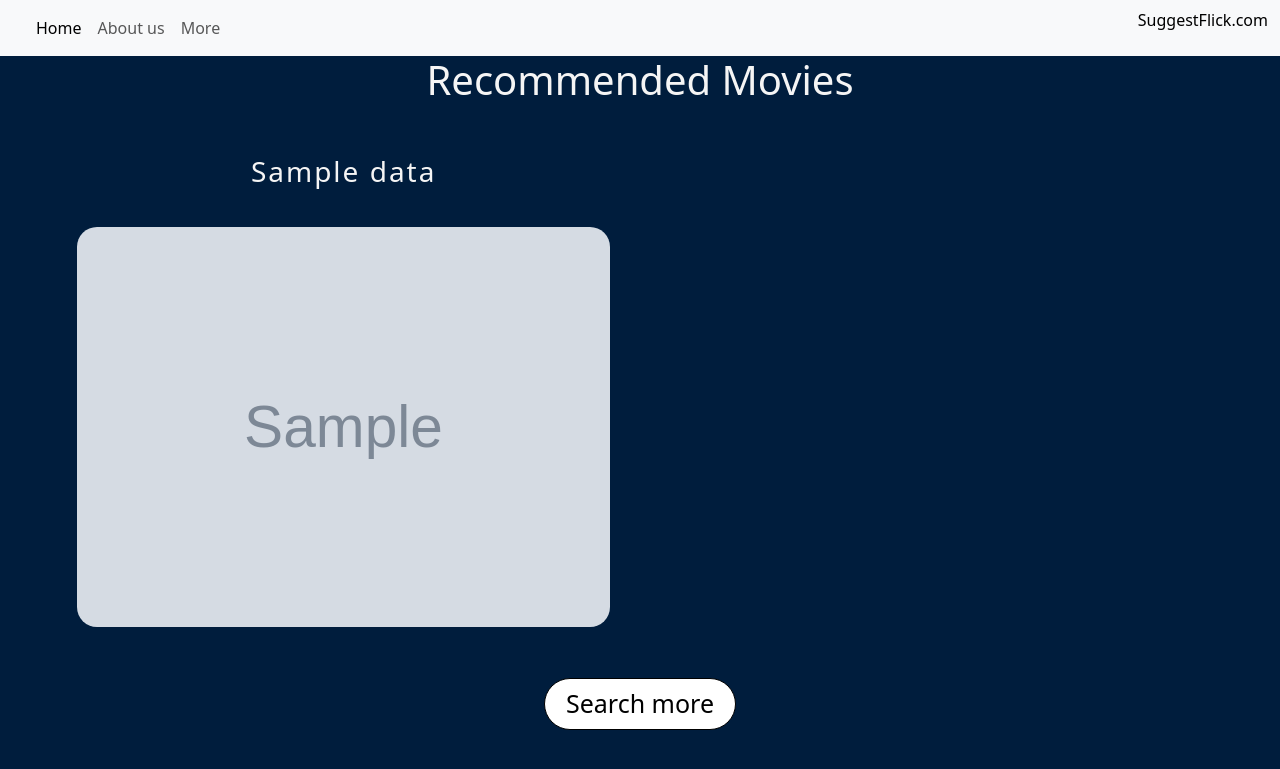
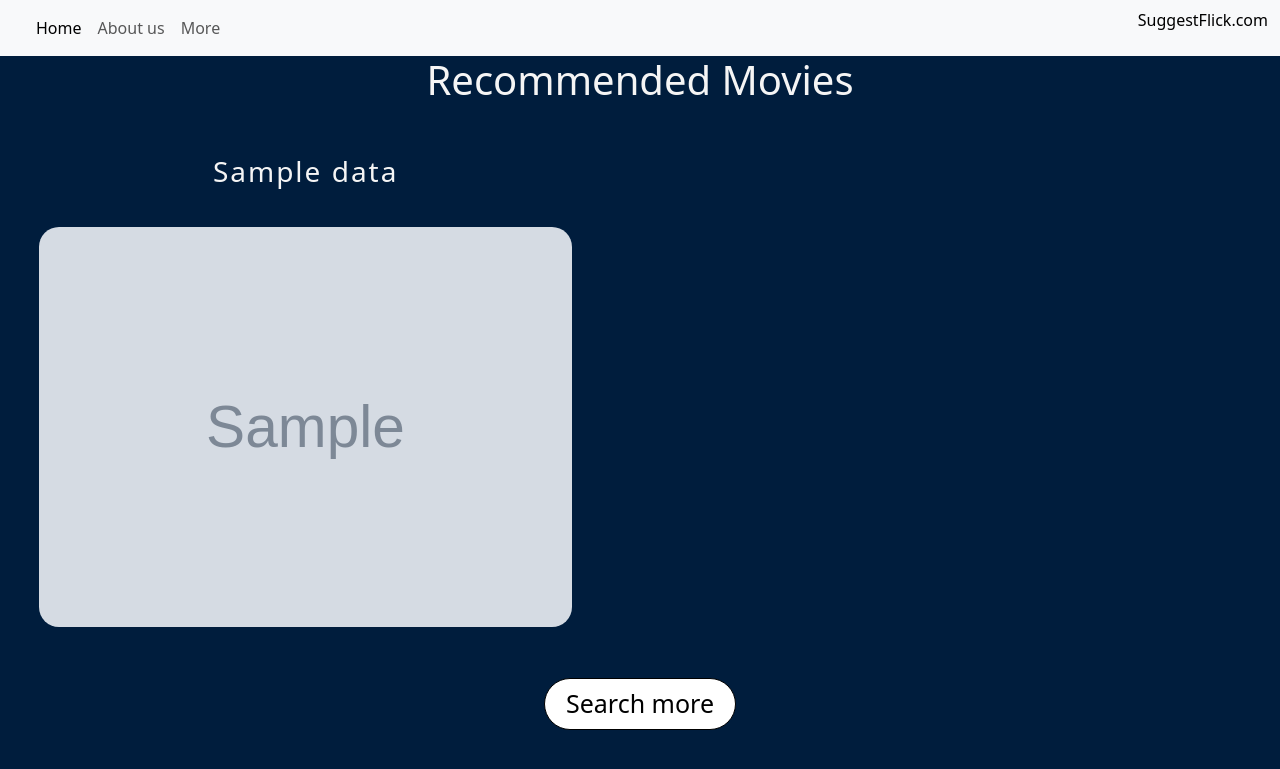
Before and after one commit to AmitBhramanna011/movie-updated, a Flask app: template templates/result.html in a window 1280 px wide. Shown: the top 769 px of the page. Run offline with Flask 3, Linux system fonts and the light colour scheme; the template is opened without the code that fills it: most values are stand-ins (such as "Sample title", 1, 10 or a date in 2020); grey boxes marked "Sample" are stand-in pictures.

Commit message:
Responsive

```diff
--- a/templates/home.html
+++ b/templates/home.html
@@ -6,15 +6,16 @@
   <meta name="viewport" content="width=device-width, initial-scale=1.0" />
   <link href="https://cdn.jsdelivr.net/npm/bootstrap@5.3.2/dist/css/bootstrap.min.css" rel="stylesheet"
     integrity="sha384-T3c6CoIi6uLrA9TneNEoa7RxnatzjcDSCmG1MXxSR1GAsXEV/Dwwykc2MPK8M2HN" crossorigin="anonymous" />
+    <script src="https://cdn.jsdelivr.net/npm/bootstrap@5.3.2/dist/js/bootstrap.bundle.min.js" integrity="sha384-C6RzsynM9kWDrMNeT87bh95OGNyZPhcTNXj1NW7RuBCsyN/o0jlpcV8Qyq46cDfL" crossorigin="anonymous"></script>
   <link rel="preconnect" href="https://fonts.googleapis.com">
   <link rel="preconnect" href="https://fonts.gstatic.com" crossorigin>
   <link href="https://fonts.googleapis.com/css2?family=PT+Sans&display=swap" rel="stylesheet">
-  <link rel="icon" type="image/x-icon" href="/static/AB-logo.png">
+  <link rel="icon" type="image/x-icon" href="/static/AB-logo_neww.png">
 
 
   <link rel="stylesheet" href="https://cdn.jsdelivr.net/npm/bootstrap-icons@1.11.2/font/bootstrap-icons.min.css">
 
-  <title>Movie</title>
+  <title>SuggestFlick</title>
   <style>
     @media (max-width: 1000px) {
       .SuggestFlick {
--- a/templates/result.html
+++ b/templates/result.html
@@ -1,28 +1,29 @@
 <!DOCTYPE html>
 <html lang="en">
+
 <head>
   <meta charset="UTF-8">
   <meta name="viewport" content="width=device-width, initial-scale=1.0">
   <link rel="stylesheet" href="/cssFiles/result.css">
-    <link
-      href="https://cdn.jsdelivr.net/npm/bootstrap@5.3.2/dist/css/bootstrap.min.css"
-      rel="stylesheet"
-      integrity="sha384-T3c6CoIi6uLrA9TneNEoa7RxnatzjcDSCmG1MXxSR1GAsXEV/Dwwykc2MPK8M2HN"
-      crossorigin="anonymous"
-    />
-    <title>Document</title>
+  <link href="https://cdn.jsdelivr.net/npm/bootstrap@5.3.2/dist/css/bootstrap.min.css" rel="stylesheet"
+    integrity="sha384-T3c6CoIi6uLrA9TneNEoa7RxnatzjcDSCmG1MXxSR1GAsXEV/Dwwykc2MPK8M2HN" crossorigin="anonymous" />
+    <script src="https://cdn.jsdelivr.net/npm/bootstrap@5.3.2/dist/js/bootstrap.bundle.min.js" integrity="sha384-C6RzsynM9kWDrMNeT87bh95OGNyZPhcTNXj1NW7RuBCsyN/o0jlpcV8Qyq46cDfL" crossorigin="anonymous"></script>
+    <link rel="icon" type="image/x-icon" href="/static/AB-logo_neww.png">
+  <title>SuggestFlick</title>
   <style>
-      body{
+    body {
       background-color: #001d3d;
     }
-      h1{
+
+    h1 {
       color: whitesmoke;
       display: flex;
       text-align: center;
       align-items: center;
       justify-content: center;
     }
-      ul{
+
+    ul {
       color: whitesmoke;
 
       display: flex;
@@ -30,42 +31,53 @@
       flex-direction: row;
     }
 
-      .Poster li{
+    .Poster li {
       list-style: none;
-        margin: 20px 40px ;
+      margin: 20px 40px;
     }
-      .Poster li img{
+
+    .Poster li img {
       width: 200px;
     }
+
     .movie_name li {
       display: flex;
       justify-content: end;
       align-items: center;
       text-align: center;
-
       flex-direction: column;
-    margin: 19px 45px;
+      margin: 19px 39px;
       font-weight: 600;
       flex-wrap: wrap;
       letter-spacing: 2px;
-    width: 23rem;
+      width: 25rem;
+
     }
+
     .movie_name li h3 {
       height: 4rem;
     }
-      .movie_name img{
+
+    .movie_name img {
       border: 1px;
       height: 25rem;
       border-radius: 20px;
     }
-      .movie_name{
+
+    .movie_name {
       margin: 2rem 0px;
     }
-      .search-again{
+
+    .movie_name ul {
+      padding-left: 0rem;
+    }
+
+    .search-again {
       display: flex;
       justify-content: center;
     }
-      .search-again a{
+
+    .search-again a {
       text-decoration: none;
       border: 1px solid black;
       border-radius: 49px;
@@ -74,11 +86,29 @@
       background-color: white;
       padding: 6px 21px;
     }
-      .SuggestFlick{
+
+    .SuggestFlick {
       color: black;
       list-style: none;
     }
 
+    @media (max-width: 1000px) {
+      .SuggestFlick {
+        display: none;
+      }
+    }
+
+    @media (max-width: 1000px) {
+      .container-fluid {
+        padding: 0px 20px;
+      }
+    }
+
+    @media (max-width: 1000px) {
+      input.search-bar {
+        width: 11px;
+      }
+    }
   </style>
 </head>
 
@@ -86,15 +116,8 @@
   <nav class="navbar navbar-expand-lg bg-body-tertiary">
     <div class="container-fluid">
       <a class="navbar-brand" href="#"><i class="bi bi-film"></i></a>
-      <button
-        class="navbar-toggler"
-        type="button"
-        data-bs-toggle="collapse"
-        data-bs-target="#navbarNav"
-        aria-controls="navbarNav"
-        aria-expanded="false"
-        aria-label="Toggle navigation"
-      >
+      <button class="navbar-toggler" type="button" data-bs-toggle="collapse" data-bs-target="#navbarNav"
+        aria-controls="navbarNav" aria-expanded="false" aria-label="Toggle navigation">
         <span class="navbar-toggler-icon"></span>
       </button>
       <div class="collapse navbar-collapse" id="navbarNav">
@@ -145,4 +168,5 @@
   </div>
 
 </body>
+
 </html>
```
Also changed, not shown: static/AB-logo_new.png (added), static/AB-logo_neww.png (added). Lines whose indentation alone changed are shown as unchanged.
